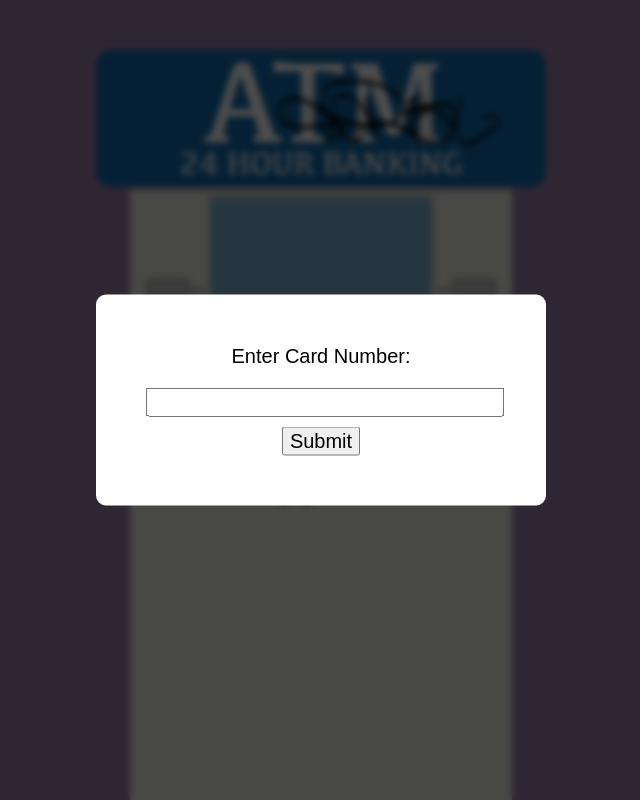
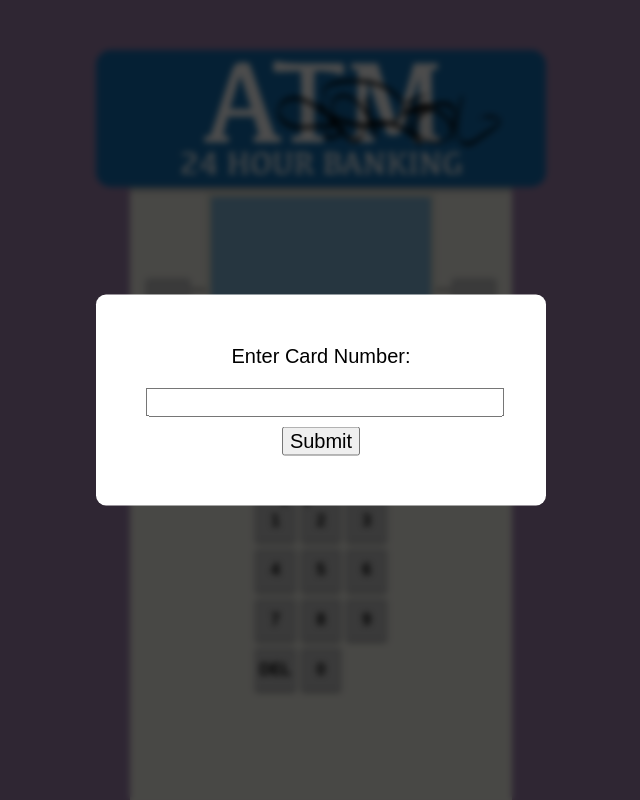
Before and after one commit to TalBrenevTR/atm, a React (Create React App) app: page / in a window 1280 px wide. Shown: the whole page, without its empty margins (319-959 px from the left). Built offline with nearby package versions, Linux system fonts and the light colour scheme.

Commit message:
Add keypad

```diff
--- a/src/components/Atm/Atm.tsx
+++ b/src/components/Atm/Atm.tsx
@@ -1,5 +1,6 @@
 import { useState } from "react";
 import { Screen } from "./Screen";
+import { Keypad } from "./Keypad";
 
 const nulls = [null,
                null,
@@ -14,23 +15,40 @@ function Atm({ cardNumber, exit } :
              { cardNumber: string | null,
                exit: () => void }) {
   let [user, setUser] = useState(null);
+  let [pin, setPin] = useState("");
 
   function handleExit() {
     setUser(null);
     exit()
   }
 
+  function handleKeypadPress(key: string) {
+    if (cardNumber && !user) {
+      if (key === "DEL") {
+        setPin(pin.slice(0, -1));
+      }
+      else if (pin.length < 4) {
+        setPin(pin + key);
+      }
+    }
+  }
+
+  function submitPin() {
+  }
+
   let buttonLabels: Array<string | null> = nulls.slice();
   let buttonHandlers: Array<null | (() => void)> = nulls.slice();
   let mainText = "";
+  let typedText = "";
 
   if (cardNumber) {
     if (!user) {
       buttonLabels[3] = "Exit";
       buttonHandlers[3] = handleExit;
-      buttonLabels[7] = "Enter PIN";
-      buttonHandlers[7] = () =>  console.log("Test");
-      mainText = "Welcome to the ATM";
+      buttonLabels[7] = "Submit";
+      buttonHandlers[7] = submitPin;
+      mainText = "Please enter your PIN:"
+      typedText = pin.replace(/./g, "*");
     }
   }
 
@@ -42,12 +60,14 @@ function Atm({ cardNumber, exit } :
       </div>
       <div className="atm-body">
         <Screen mainText={mainText}
+                typedText={typedText}
                 buttonLabels={buttonLabels}
                 buttonHandlers={buttonHandlers}/>
         <div className="atm-footer">
           <img className="systems" src="img/systems.png" alt="Systems" />
           <img className="sticker" src="img/sticker_graf.png" alt="" />
         </div>
+        <Keypad onKeyPress={handleKeypadPress} />
       </div>
     </div>
   );
--- /dev/null
+++ b/src/components/Atm/Keypad.tsx
@@ -0,0 +1,16 @@
+const keys = [...Array(9).keys()].map((x) => (x+1).toString()).concat(["DEL","0"]);
+
+export function Keypad({ onKeyPress } :
+                       { onKeyPress: (key: string) => void }) {
+  return (
+    <div className="keypad">
+       {keys.map((key) =>
+        <div className="key"
+             key={key}
+             onClick={(e) => onKeyPress(key)}>
+          <span>{key}</span>
+        </div>
+        )}
+    </div>
+  );
+}
--- a/src/components/Atm/Screen.tsx
+++ b/src/components/Atm/Screen.tsx
@@ -1,6 +1,7 @@
 
-export function Screen({ mainText, buttonLabels, buttonHandlers }:
+export function Screen({ mainText, typedText, buttonLabels, buttonHandlers }:
                        { mainText: string,
+                         typedText: string,
                          buttonLabels: Array<string | null>,
                          buttonHandlers: Array<null | (() => void)>}) {
   return (
@@ -15,6 +16,7 @@ export function Screen({ mainText, buttonLabels, buttonHandlers }:
       </div>
       <div className="screen">
         <p className="main-text">{mainText}</p>
+        <p className="typed-text">{typedText}</p>
         <div className="labels-left">
           {[0,1,2,3].map(n =>
             <div className="label" key={n}>
--- a/src/style.scss
+++ b/src/style.scss
@@ -1,5 +1,6 @@
 @import "style/base/colors.scss";
 @import "style/base/fonts.scss";
+@import "style/base/defaults.scss";
 
 @import "style/App.scss";
 @import "style/components/Atm.scss";
--- /dev/null
+++ b/src/style/base/defaults.scss
@@ -0,0 +1,3 @@
+img {
+  user-select: none;
+}
--- a/src/style/components/Atm.scss
+++ b/src/style/components/Atm.scss
@@ -100,9 +100,10 @@
           color: white;
         }
 
-        .main-text {
+        .main-text, .typed-text {
           font-size: 15px;
           text-align: center;
+          user-select: none;
         }
 
         .labels-left, .labels-right {
@@ -120,6 +121,7 @@
                 vertical-align: middle;
                 font-size: 8px;
                 padding: 0 5px;
+                user-select: none;
               }
             }
 
@@ -157,5 +159,40 @@
         z-index: 3;
       }
     }
+
+    .keypad {
+      position: relative;
+      top: 80px;
+      width: 35%;
+      margin: auto;
+      display: grid;
+      grid-template-columns: repeat(3, 1fr);
+      gap: 3px;
+
+      .key {
+        position: relative;
+        aspect-ratio: 1 / 1;
+        text-align: center;
+        cursor: pointer;
+        background-color: $gray-3;
+        border-radius: 5px;
+        border-top: solid 2px $gray-4;
+        border-bottom: solid 2px $gray-1;
+        &:active {
+          background-color: darken($gray-3, 7);
+        }
+
+        span {
+          position: absolute;
+          top: 50%;
+          left: 50%;
+          transform: translate(-50%, -50%);
+          font-family: sans-serif;
+          font-weight: bold;
+          font-size: 16px;
+          user-select: none;
+        }
+      }
+    }
   }
 }
--- a/tsconfig.json
+++ b/tsconfig.json
@@ -1,6 +1,6 @@
 {
   "compilerOptions": {
-    "target": "es5",
+    "target": "es2015",
     "lib": [
       "dom",
       "dom.iterable",
```
